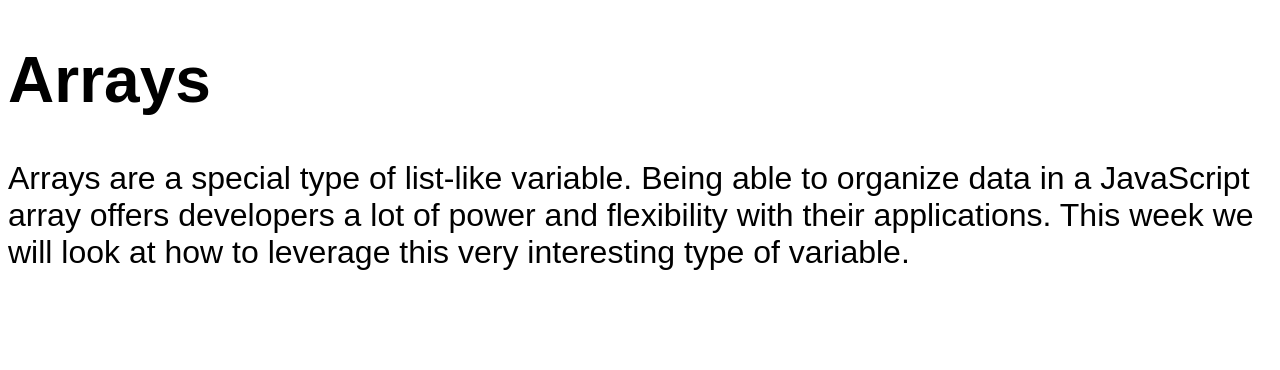
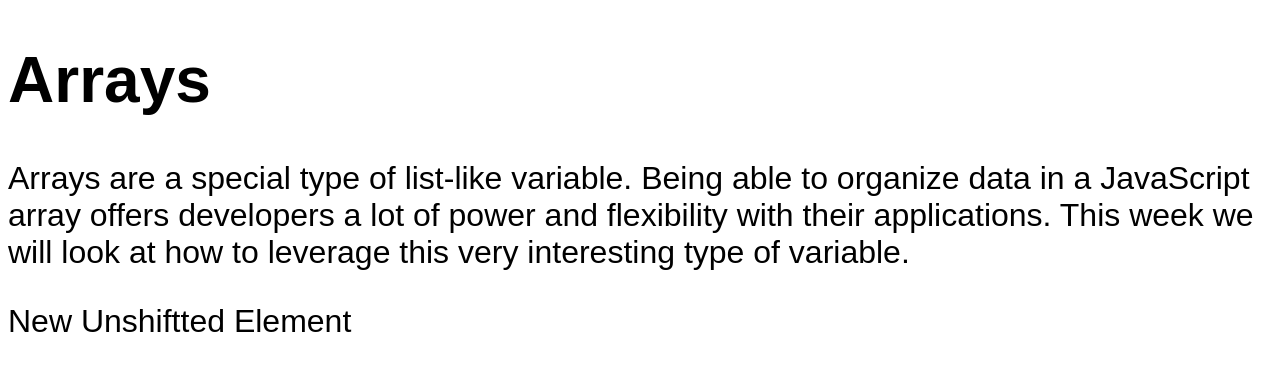
Before and after one commit to PriyanshT/25W-JavaScript-02-Week03, a plain HTML site: page arrays.html in a window 1280 px wide. Drawn offline with Linux system fonts and the light colour scheme.

Commit message:
arrays complete

```diff
--- a/arrays.html
+++ b/arrays.html
@@ -5,7 +5,7 @@
 	<meta charset="utf-8" />
 	<title>Arrays | COMP1073 Client-Side JavaScript</title>
 	<link href="styles.css" rel="stylesheet" />
-	<script src="scripts/arrays.js" defer></script>
+	<!-- <script src="scripts/arrays.js" defer></script> -->
 </head>
 
 <body>
@@ -21,41 +21,62 @@
 
 <script>
 	var output = document.querySelector('body p:nth-of-type(2)');
+	// console.log(output);
 
 	/* STEP 1: Creating an array
 	When declaring and initializing an array, you can include strings, numbers, booleans, and even other arrays */
+	var myArray = [1, 2, 3, "four", "five", "elephant", true, false, null, [10, 20, 30]];
+	output.textContent = myArray;
 
 	/* STEP 2: Reading and changing array elements
 	You can refer to a particular element in an array with it's index number */
+	output.textContent = myArray[0];
+	output.textContent = myArray[5];
 
 	// You can also change a particular element
+	myArray[5] = "tiger";
 
 	// An array within an array is called a multidimensional array - it can be accessed by specifying the index of the first array, then the item within it
+	output.textContent = myArray[9][1];
 
 	/* STEP 3: Determining array length
 	Being able to figure out how many elements are contained in an array is a critical feature of JavaScript programming */
+	output.textContent = myArray.length;
+	output.textContent = myArray[myArray.length - 1];
 
 	// In particular, looping through arrays
+	for (var i = 0; i < myArray.length; i++) {
+		console.log(myArray[i]);
+	}
 
 	/* STEP 4: Convert a string to an array If there is a common character that can act as a delimiter in a string, we can use this character to create an array */
+	var myString = "cat, dog, elephant, tiger";
+	var arrayFromString = myString.split(", ");
+	console.log(arrayFromString);
 
 	// Output one of the array items
+	output.textContent = arrayFromString[1];
 
 	// Output the last element of the array
+	output.textContent = arrayFromString[arrayFromString.length - 1];
 
 	/* STEP 5: Convert an array back to a string
 	Use join() and toString() - note that join() allows you to choose and insert a delimiter, while toString() does not */
+	output.textContent = arrayFromString.toString();
+	output.textContent = arrayFromString.join(" - ");
+	output.textContent = arrayFromString.join(" -------------------------------- ");
 
 	/* STEP 6: Adding and removing items from an array Without the ability to edit the contents of an array, this type of variable would have limited use - but adding and removing array items is pretty straightforward */
 
 	// Adding one or more items to an array with push()
-
+	output.textContent = myArray.push("New Element");
 	// Removing an item from an array with pop()
-
+	output.textContent = myArray.pop();
 	// pop() returns the item that was removed, rather than the length of the updated array
 
 	// To do the same thing, that is, to add and remove an item from the beginning of the array, use shift() and unshift()
-
+	output.textContent = myArray.unshift("New Unshiftted Element");
+	output.textContent = myArray.shift();
 	/* That's it for the basics of working with arrays! With these tools at
 		your disposal, a whole new world of possibilities with JavaScript are at your command */
 </script>
```
